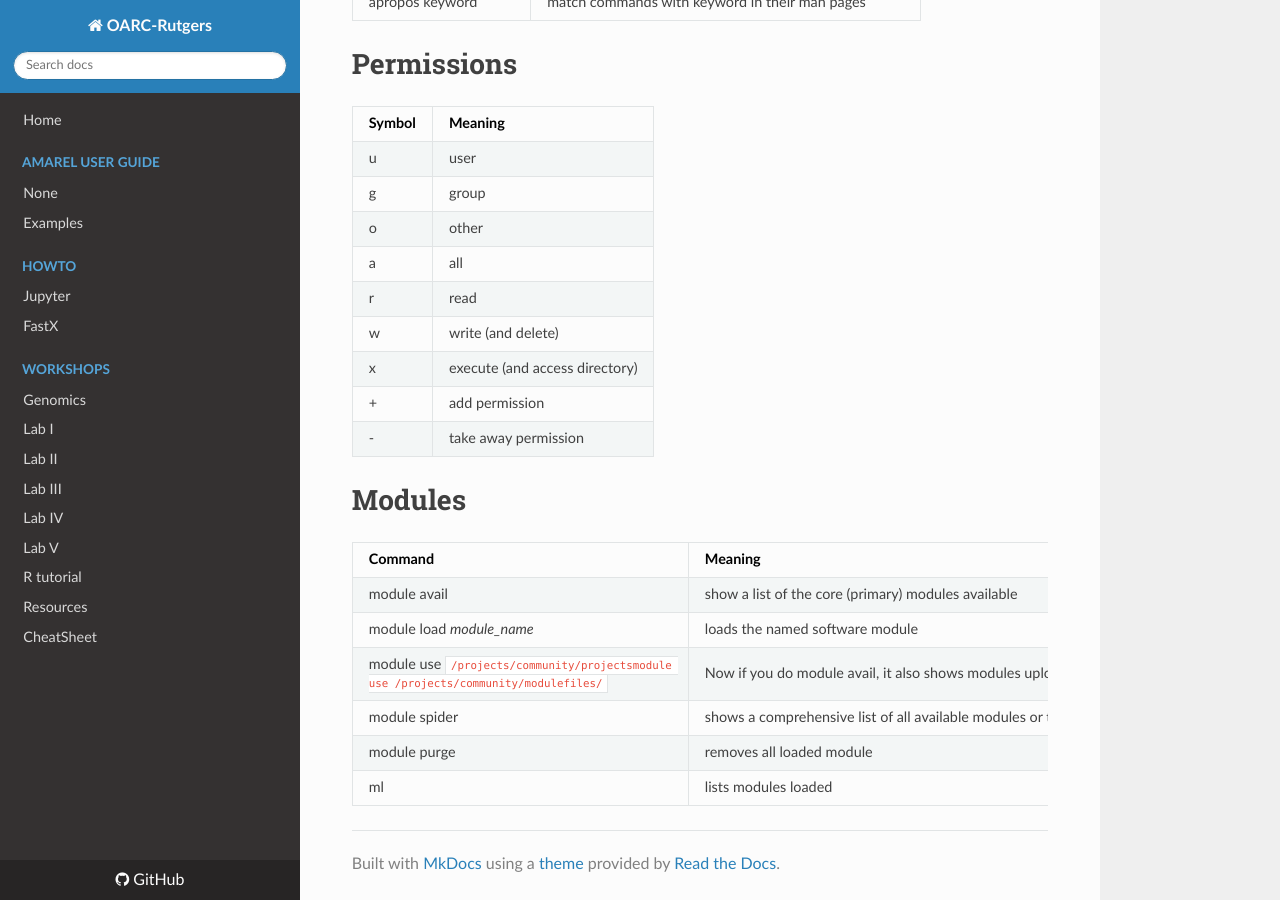
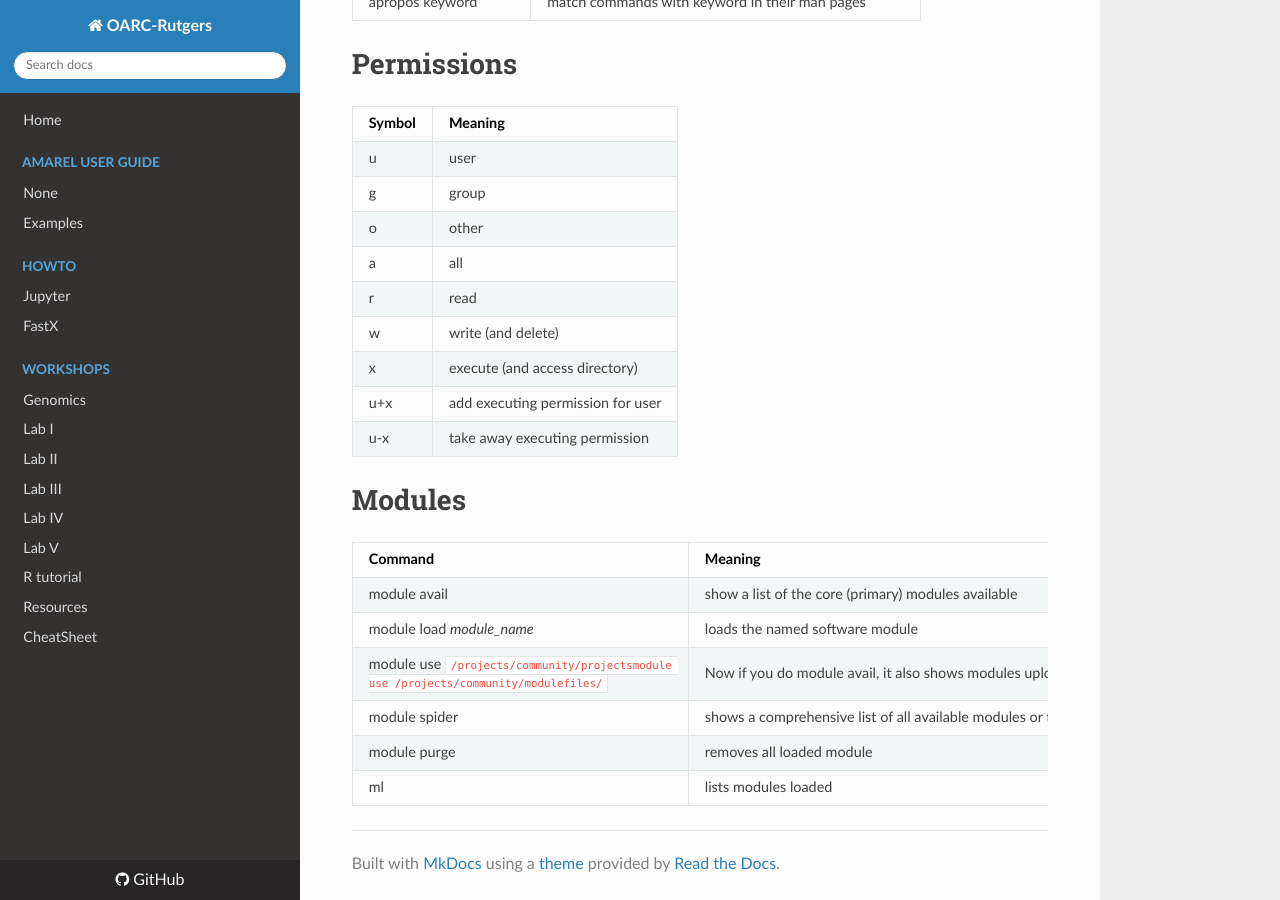
Before and after one commit to EzryStIago/training, an MkDocs documentation site: the page built from docs/linux.md, in a window 1280 px wide and 900 px high, scrolled down 2148 px. Built offline with MkDocs 1.6.1, drawn with Linux system fonts in a browser that asks for light colours; nearby versions of some CDN libraries; old or Windows-style settings are respelled for this version of MkDocs.

Commit message:
Update linux.md

```diff
--- a/docs/linux.md
+++ b/docs/linux.md
@@ -76,8 +76,8 @@ a |all
 r |read
 w |write (and delete)
 x |execute (and access directory)
-+ |add permission
-- |take away permission
+u+x |add executing permission for user
+u-x |take away executing permission
 
 # Modules
 **Command**|**Meaning**
```
